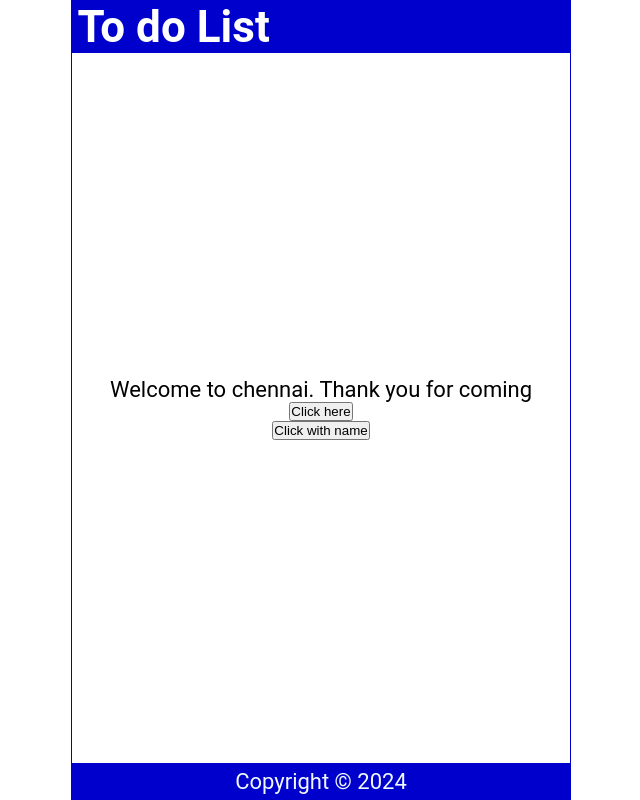
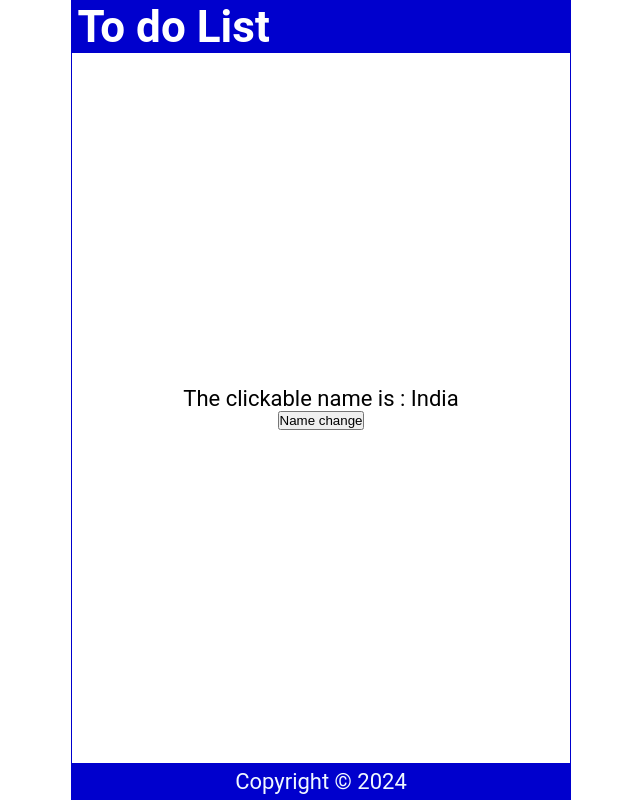
Before and after one commit to surjithkumarmahalinham/React-course-project1, a React (Create React App) app: page / in a window 1280 px wide. Shown: the whole page, without its empty margins (319-959 px from the left). Built offline with nearby package versions, Linux system fonts and the light colour scheme.

Commit message:
useState class and name change dynamic implement

```diff
--- a/src/App.js
+++ b/src/App.js
@@ -1,4 +1,5 @@
-import Content from "./Content";
+// import Content from "./Content";
+import DynamicNameChange from "./DynamicNameChange";
 import Footer from "./Footer";
 import Header from "./Header";
 
@@ -7,7 +8,9 @@ function App(){
   return(
     <div className="App">
      <Header />
-     <Content />
+     {/* <Content /> */}
+     {/* <Content_useState /> */}
+     <DynamicNameChange />
      <Footer />
     </div>
   )
--- /dev/null
+++ b/src/DynamicNameChange.js
@@ -0,0 +1,20 @@
+import React from "react";
+import { useState } from "react";
+const DynamicNameChange = () => {
+
+    const [name, setName] = useState("India");
+
+function handleNameChange(){
+    const name = ["Us","Canada","Australia","Tailand"]
+    const int = Math.floor(Math.random()*4);
+    setName(name[int]);
+}
+    return(
+        <main>
+            <p>The clickable name is : {name}</p>
+            <button onClick={handleNameChange}>Name change</button>
+        </main>
+    )
+}
+
+export default DynamicNameChange;
```
Also changed, not shown: src/Content_useState.js (added, +25 -0 lines).
